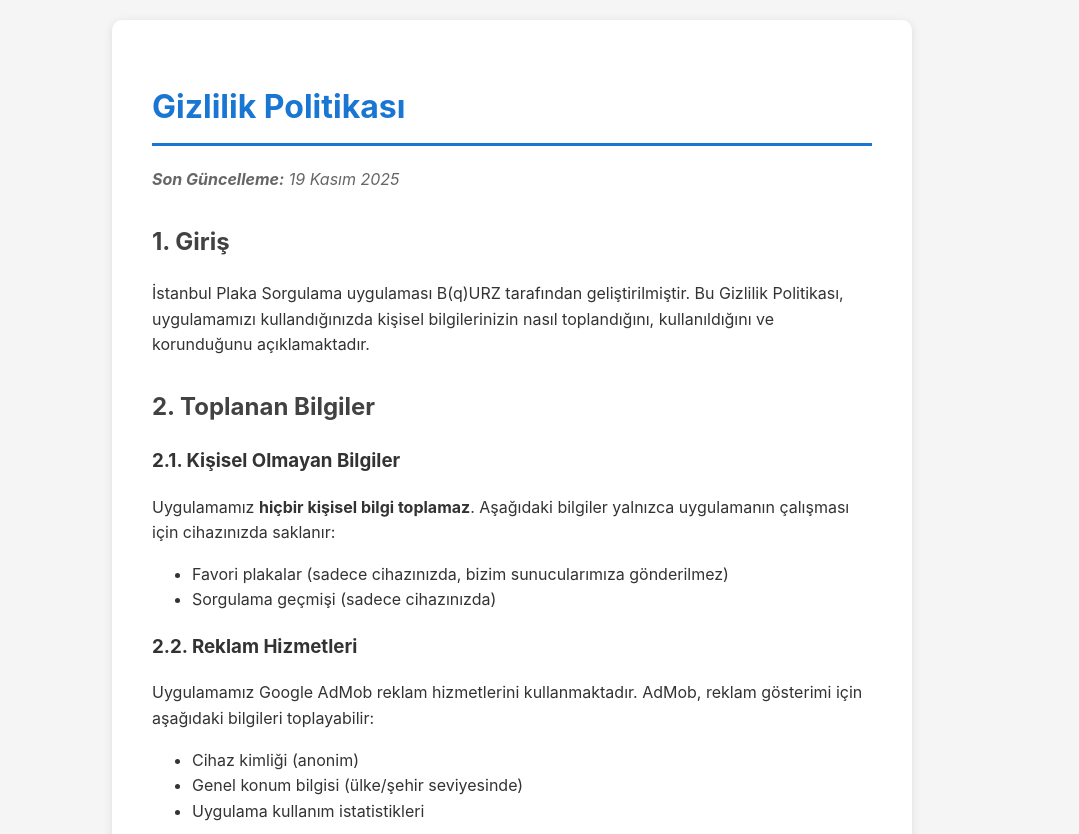
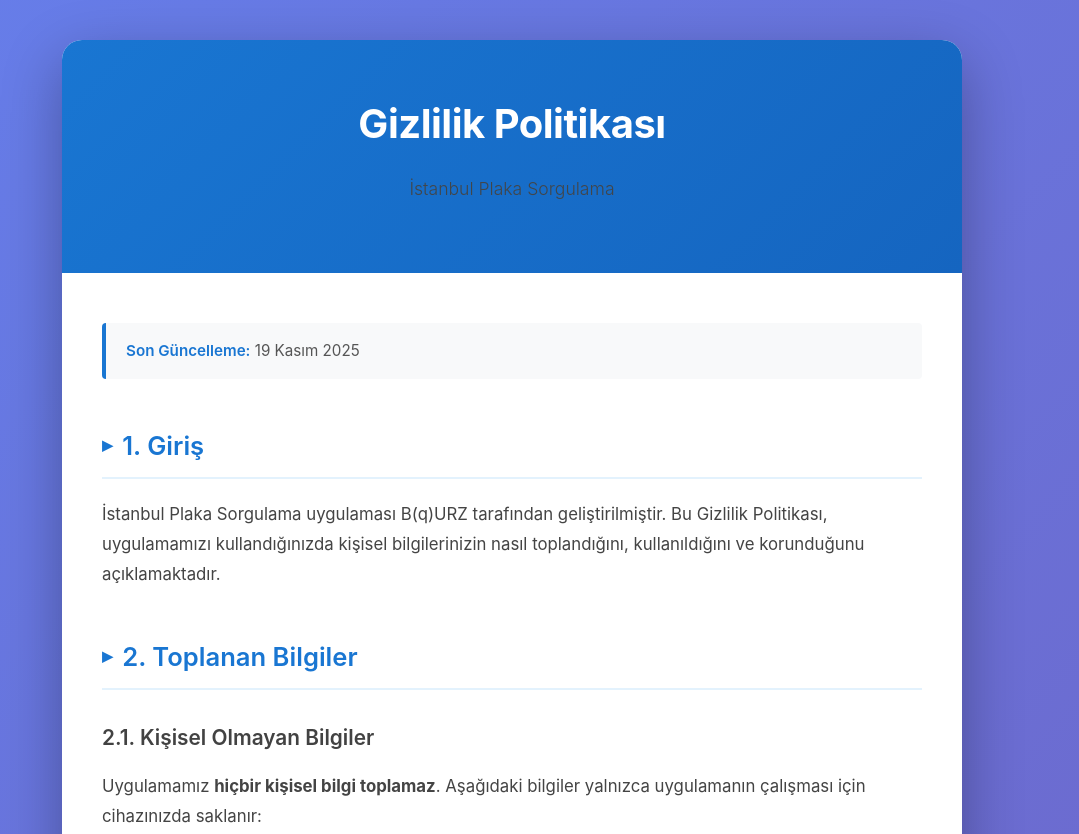
Before and after one commit to Bqurz/istanbul-plaka-privacy, a plain HTML site: page index.html in a window 1280 px wide. Shown: the top 834 px of the page, without its empty margins (128-1207 px from the left). Drawn offline with Linux system fonts and the light colour scheme.

Commit message:
Modern ve profesyonel tasarım güncellemesi

```diff
--- a/index.html
+++ b/index.html
@@ -5,47 +5,237 @@
     <meta name="viewport" content="width=device-width, initial-scale=1.0">
     <title>Gizlilik Politikası - İstanbul Plaka Sorgulama</title>
     <style>
+        * {
+            margin: 0;
+            padding: 0;
+            box-sizing: border-box;
+        }
+
         body {
-            font-family: -apple-system, BlinkMacSystemFont, 'Segoe UI', Roboto, Oxygen, Ubuntu, Cantarell, sans-serif;
-            line-height: 1.6;
-            max-width: 800px;
+            font-family: -apple-system, BlinkMacSystemFont, 'Segoe UI', 'Roboto', 'Helvetica Neue', Arial, sans-serif;
+            line-height: 1.7;
+            background: linear-gradient(135deg, #667eea 0%, #764ba2 100%);
+            min-height: 100vh;
+            padding: 40px 20px;
+            color: #2c3e50;
+        }
+
+        .container {
+            max-width: 900px;
             margin: 0 auto;
+            background: #ffffff;
+            border-radius: 20px;
+            box-shadow: 0 20px 60px rgba(0, 0, 0, 0.3);
+            overflow: hidden;
+        }
+
+        .header {
+            background: linear-gradient(135deg, #1976d2 0%, #1565c0 100%);
+            color: white;
+            padding: 50px 40px;
+            text-align: center;
+        }
+
+        .header h1 {
+            font-size: 2.5em;
+            font-weight: 700;
+            margin-bottom: 15px;
+            letter-spacing: -0.5px;
+        }
+
+        .header .subtitle {
+            font-size: 1.1em;
+            opacity: 0.95;
+            font-weight: 300;
+        }
+
+        .content {
+            padding: 50px 40px;
+        }
+
+        .last-updated {
+            background: #f8f9fa;
+            border-left: 4px solid #1976d2;
+            padding: 15px 20px;
+            margin-bottom: 40px;
+            border-radius: 4px;
+            font-size: 0.95em;
+            color: #555;
+        }
+
+        .last-updated strong {
+            color: #1976d2;
+            font-weight: 600;
+        }
+
+        h2 {
+            color: #1976d2;
+            font-size: 1.6em;
+            font-weight: 600;
+            margin-top: 45px;
+            margin-bottom: 20px;
+            padding-bottom: 10px;
+            border-bottom: 2px solid #e3f2fd;
+            display: flex;
+            align-items: center;
+            gap: 10px;
+        }
+
+        h2::before {
+            content: "▸";
+            color: #1976d2;
+            font-size: 0.8em;
+        }
+
+        h3 {
+            color: #424242;
+            font-size: 1.3em;
+            font-weight: 600;
+            margin-top: 30px;
+            margin-bottom: 15px;
+        }
+
+        p {
+            margin-bottom: 18px;
+            color: #444;
+            font-size: 1.05em;
+            line-height: 1.8;
+        }
+
+        ul {
+            margin: 20px 0;
+            padding-left: 25px;
+        }
+
+        li {
+            margin-bottom: 12px;
+            color: #555;
+            line-height: 1.7;
+            position: relative;
+            padding-left: 8px;
+        }
+
+        li::marker {
+            color: #1976d2;
+            font-weight: bold;
+        }
+
+        a {
+            color: #1976d2;
+            text-decoration: none;
+            font-weight: 500;
+            transition: all 0.3s ease;
+            border-bottom: 1px solid transparent;
+        }
+
+        a:hover {
+            color: #1565c0;
+            border-bottom-color: #1565c0;
+        }
+
+        .contact {
+            background: linear-gradient(135deg, #f5f7fa 0%, #c3cfe2 100%);
+            padding: 30px;
+            border-radius: 12px;
+            margin-top: 35px;
+            border: 1px solid #e0e0e0;
+            box-shadow: 0 4px 12px rgba(0, 0, 0, 0.05);
+        }
+
+        .contact p {
+            margin-bottom: 12px;
+        }
+
+        .contact strong {
+            color: #1976d2;
+            font-weight: 600;
+        }
+
+        .contact a {
+            color: #1976d2;
+            font-weight: 600;
+            display: inline-block;
+            padding: 2px 0;
+        }
+
+        .contact a:hover {
+            transform: translateX(3px);
+        }
+
+        hr {
+            border: none;
+            height: 2px;
+            background: linear-gradient(90deg, transparent, #e0e0e0, transparent);
+            margin: 50px 0;
+        }
+
+        .footer-note {
+            text-align: center;
+            color: #777;
+            font-style: italic;
+            font-size: 0.95em;
+            padding: 20px 0;
+            border-top: 1px solid #e0e0e0;
+            margin-top: 40px;
+        }
+
+        .highlight-box {
+            background: #e3f2fd;
+            border-left: 4px solid #1976d2;
             padding: 20px;
-            background-color: #f5f5f5;
-            color: #333;
+            margin: 25px 0;
+            border-radius: 6px;
         }
+
+        .highlight-box strong {
+            color: #1565c0;
+        }
+
+        @media (max-width: 768px) {
+            body {
+                padding: 20px 10px;
+            }
+
+            .header {
+                padding: 35px 25px;
+            }
+
+            .header h1 {
+                font-size: 2em;
+            }
+
+            .content {
+                padding: 35px 25px;
+            }
+
+            h2 {
+                font-size: 1.4em;
+            }
+        }
+
+        @media print {
+            body {
+                background: white;
+                padding: 0;
+            }
+
             .container {
-            background: white;
-            padding: 40px;
-            border-radius: 10px;
-            box-shadow: 0 2px 10px rgba(0,0,0,0.1);
+                box-shadow: none;
             }
-        h1 {
-            color: #1976d2;
-            border-bottom: 3px solid #1976d2;
-            padding-bottom: 10px;
-        }
-        h2 {
-            color: #424242;
-            margin-top: 30px;
-        }
-        .last-updated {
-            color: #666;
-            font-style: italic;
-            margin-bottom: 30px;
-        }
-        .contact {
-            background: #f0f0f0;
-            padding: 20px;
-            border-radius: 5px;
-            margin-top: 30px;
         }
     </style>
 </head>
 <body>
     <div class="container">
+        <div class="header">
             <h1>Gizlilik Politikası</h1>
-        <p class="last-updated"><strong>Son Güncelleme:</strong> 19 Kasım 2025</p>
+            <p class="subtitle">İstanbul Plaka Sorgulama</p>
+        </div>
+
+        <div class="content">
+            <div class="last-updated">
+                <strong>Son Güncelleme:</strong> 19 Kasım 2025
+            </div>
 
             <h2>1. Giriş</h2>
             <p>İstanbul Plaka Sorgulama uygulaması B(q)URZ tarafından geliştirilmiştir. Bu Gizlilik Politikası, uygulamamızı kullandığınızda kişisel bilgilerinizin nasıl toplandığını, kullanıldığını ve korunduğunu açıklamaktadır.</p>
@@ -84,7 +274,9 @@
             </ul>
 
             <h2>4. Veri Paylaşımı</h2>
+            <div class="highlight-box">
                 <p><strong>Uygulamamız hiçbir kişisel veriyi üçüncü taraflarla paylaşmaz.</strong></p>
+            </div>
             <p>Sadece Google AdMob reklam hizmeti kullanılmaktadır ve bu hizmet Google'ın gizlilik politikasına tabidir.</p>
 
             <h2>5. Veri Güvenliği</h2>
@@ -128,15 +320,16 @@
             <div class="contact">
                 <p>Uygulama ile ilgili sorularınız, önerileriniz veya destek talepleriniz için bizimle iletişime geçebilirsiniz:</p>
                 <p><strong>Geliştirici:</strong> B(q)URZ</p>
-            <p><strong>E-posta:</strong> <a href="mailto:soosoftco@gmail.com" style="color: #1976d2;">soosoftco@gmail.com</a></p>
+                <p><strong>E-posta:</strong> <a href="mailto:soosoftco@gmail.com">soosoftco@gmail.com</a></p>
                 <p style="margin-top: 12px;"><strong>Destek:</strong> Uygulama ile ilgili her türlü sorunuz için yukarıdaki e-posta adresinden bize ulaşabilirsiniz.</p>
             </div>
 
             <h2>12. Yasal Uyarı</h2>
             <p>Bu uygulama resmi bir kurum veya kuruluşla bağlantılı değildir. Sunulan bilgiler sadece eğitim ve bilgilendirme amaçlıdır. Resmi işlemler için mutlaka ilgili kurumlara başvurunuz.</p>
 
-        <hr style="margin: 30px 0;">
-        <p style="text-align: center; color: #666;"><em>Bu Gizlilik Politikası, İstanbul Plaka Sorgulama uygulamasının kullanımına ilişkin gizlilik uygulamalarımızı açıklamaktadır.</em></p>
+            <hr>
+            <p class="footer-note">Bu Gizlilik Politikası, İstanbul Plaka Sorgulama uygulamasının kullanımına ilişkin gizlilik uygulamalarımızı açıklamaktadır.</p>
+        </div>
     </div>
 </body>
 </html>
```
Lines whose indentation alone changed are shown as unchanged.
